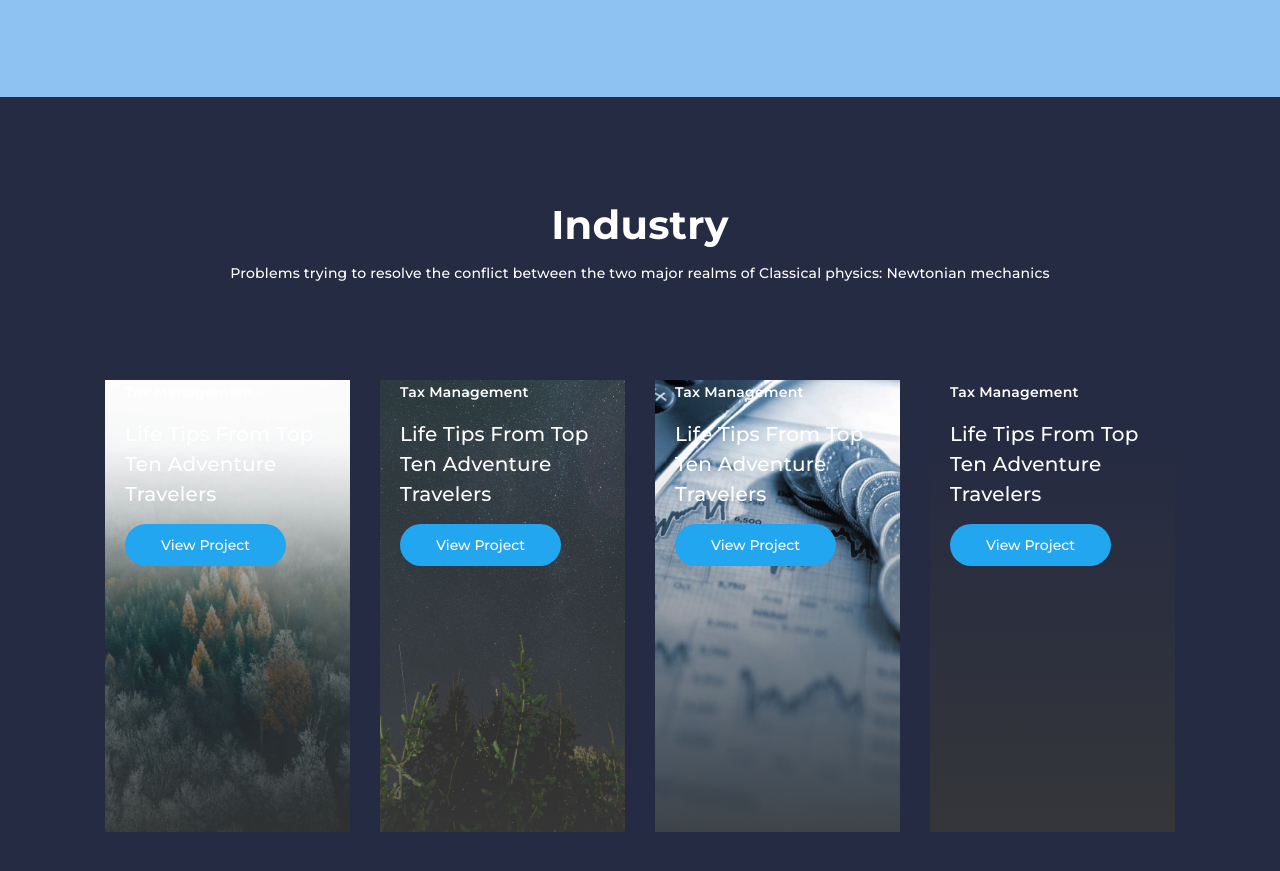
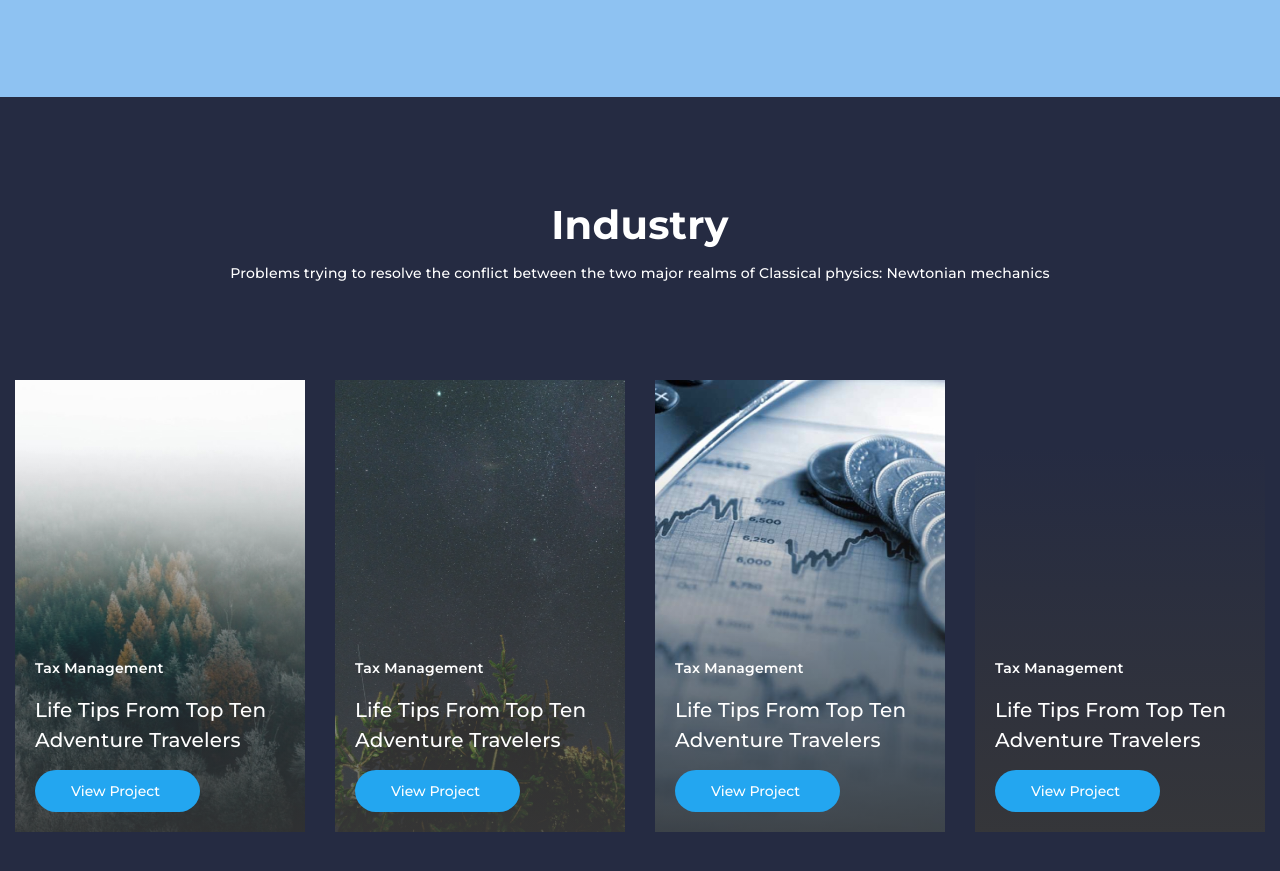
Before and after one commit to aZaqwer/FLEX006, a website: page #src/index.html in a window 1280 px wide. Shown: the part 1662-2533 px from the top of the page. Drawn offline with nearby package versions, Linux system fonts and the light colour scheme; files that its build step writes are made by us from their sources; files whose address does not match are found by name; a web font is replaced by a local one.

Commit message:
'update'

```diff
--- a/#src/index.html
+++ b/#src/index.html
@@ -94,44 +94,53 @@
                 </div>
             </section>
             <section class="industry">
-                <div class="industry__content _container">
+                <div class="industry__content">
                     <div class="industry__title title-industry">Industry</div>
+                    <div class="industry__title-mobile title-industry">We Are Optimists Who Love To Work Toghether</div>
                     <div class="industry__subtitle subtitle-industry">Problems trying to resolve the conflict between
                         the two major realms of Classical physics: Newtonian mechanics </div>
                     <div class="industry__row">
                         <div class="industry__column">
                             <div class="industry__background01">
                                 <article class="industry__items">
+                                    <div class="item__body">
                                         <div class="item__category">Tax Management</div>
                                         <div class="item__title">Life Tips From Top Ten Adventure Travelers</div>
-                                    <a class="item__button button">View Project</a>
+                                        <a href="" class="item__button button">View Project</a>
+                                    </div>
                                 </article>
                             </div>
                         </div>
                         <div class="industry__column">
                             <div class="industry__background02">
                                 <article class="industry__items">
+                                    <div class="item__body">
                                         <div class="item__category">Tax Management</div>
                                         <div class="item__title">Life Tips From Top Ten Adventure Travelers</div>
-                                    <a class="item__button button">View Project</a>
+                                        <a href="" class="item__button button">View Project</a>
+                                    </div>
                                 </article>
                             </div>
                         </div>
                         <div class="industry__column">
                             <div class="industry__background03">
                                 <article class="industry__items">
+                                    <div class="item__body">
                                         <div class="item__category">Tax Management</div>
                                         <div class="item__title">Life Tips From Top Ten Adventure Travelers</div>
-                                    <a class="item__button button">View Project</a>
+                                        <a href="" class="item__button button">View Project</a>
+                                    </div>
                                 </article>
                             </div>
                         </div>
                         <div class="industry__column">
                             <div class="industry__background04">
                                 <article class="industry__items">
+                                    <div class="item__body">
                                         <div class="item__category">Tax Management</div>
                                         <div class="item__title">Life Tips From Top Ten Adventure Travelers</div>
-                                    <a class="item__button button">View Project</a>
+                                        <a href="" class="item__button button">View Project</a>
+                                    </div>
                                 </article>
                             </div>
                         </div>
--- a/#src/scss/home.scss
+++ b/#src/scss/home.scss
@@ -228,16 +228,29 @@
 .industry {
     // .industry__content
     background: #252b42;
-    padding: 100px 20px;
+    padding: 100px 15px;
+    @media (max-width: $md3+px) {
+        padding: 45px 15px;
+    }
     &__content {
+        width: 1406;
     }
 
     // .industry__title
 
     &__title {
         margin: 0px 0px 10px 0px;
+        @media (max-width: $md3+px) {
+            display: none;
+        }
     }
-
+    // .industry__subtitle-mobile
+    &__title-mobile {
+        margin: 0px 0px 30px 0px;
+        @media (min-width: $md3+px) {
+            display: none;
+        }
+    }
     // .industry__subtitle
 
     &__subtitle {
@@ -250,15 +263,22 @@
         display: flex;
         height: 452px;
         margin: 0px -15px;
+        @media (max-width: $md3+px) {
+            display: block;
+            height: 100%;
+        }
     }
 
     // .industry__column
 
     &__column {
-        max-width: 100%;
+        min-height: 100%;
         flex: 0 1 25%;
         display: flex;
         padding: 0px 15px;
+        @media (max-width: $md3+px) {
+            padding: 0px 20px 30px;
+        }
     }
 
     &__background01 {
@@ -283,12 +303,22 @@
     // .industry__items
 
     &__items {
+        height: 452px;
         color: $lightTextColor;
         padding: 0px 0px 20px 20px;
+        display: flex;
     }
 }
 
 .item {
+    // .item__body
+    &__body {
+        min-width: 100%;
+        display: flex;
+        flex-direction: column;
+        justify-content: flex-end;
+    }
+
     // .item__category
 
     &__category {
@@ -314,6 +344,7 @@
 
     &__button {
         height: 42px;
+        width: 165px;
         padding: 0px 36px;
         border-radius: 37px;
     }
```
Lines whose indentation alone changed are shown as unchanged.
